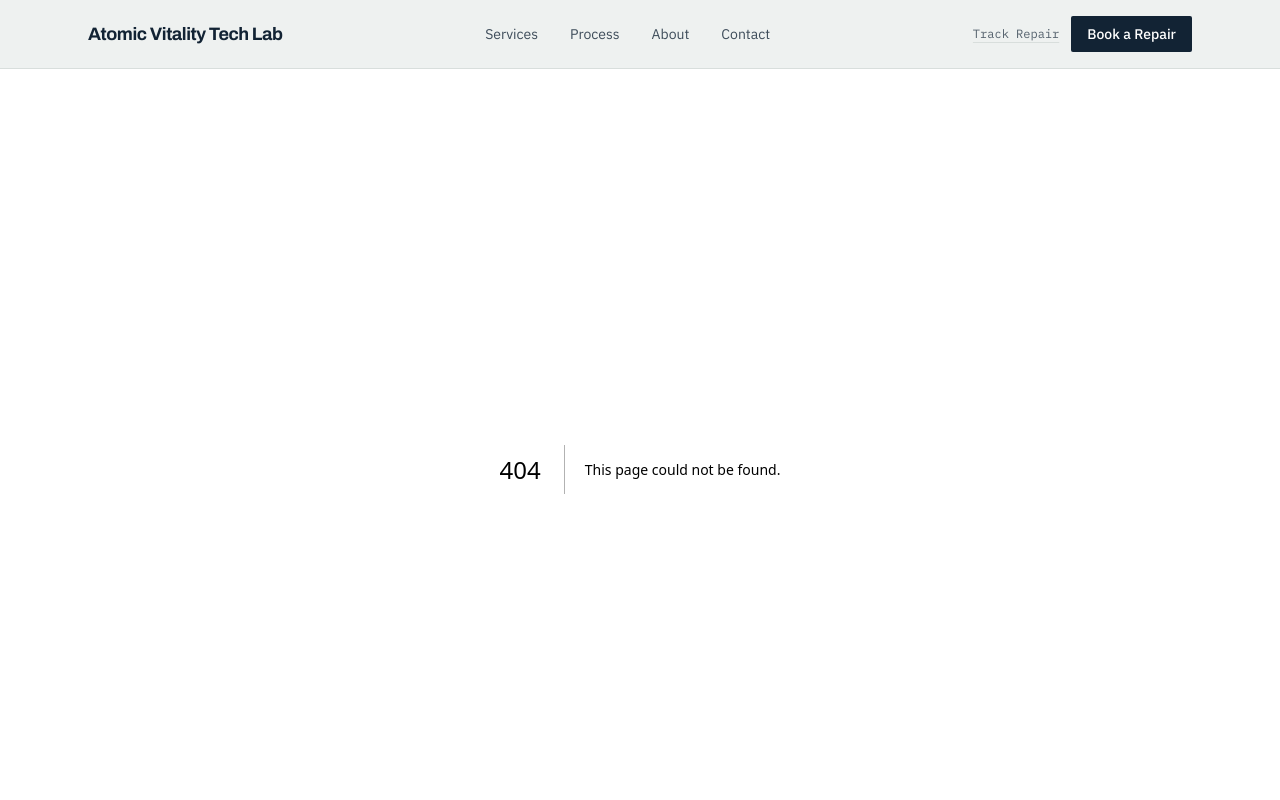
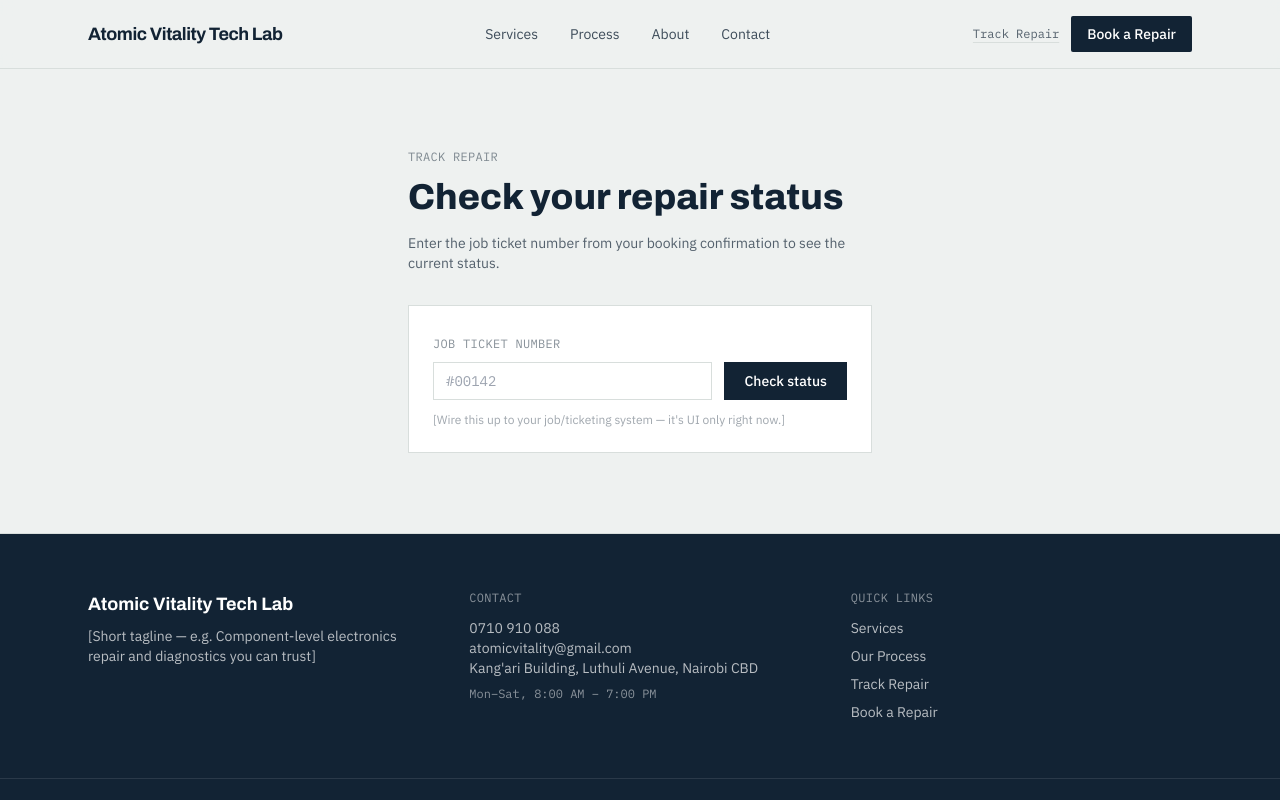
Before and after one commit to sgnjoroge254/appliance-repair-website, a Next.js app: page /track-repair in a window 1280 px wide. Before the commit this address had no page. Shown: the top 800 px of the page. Built offline with nearby package versions, Linux system fonts and the light colour scheme.

Commit message:
Create page.tsx

```diff
--- /dev/null
+++ b/app/track-repair/page.tsx
@@ -0,0 +1,24 @@
+export default function TrackRepairPage() {
+  return (
+    <section className="mx-auto max-w-lg px-6 py-20">
+      <p className="font-mono text-xs uppercase tracking-wide text-ink/50">Track repair</p>
+      <h1 className="mt-3 font-head text-3xl font-extrabold text-ink sm:text-4xl">
+        Check your repair status
+      </h1>
+      <p className="mt-4 font-body text-sm text-ink/70">
+        Enter the job ticket number from your booking confirmation to see the current status.
+      </p>
+
+      <form className="mt-8 border border-steelline bg-white p-6">
+        <label className="font-mono text-xs uppercase tracking-wide text-ink/50" htmlFor="ticket">Job ticket number</label>
+        <div className="mt-2 flex gap-3">
+          <input id="ticket" name="ticket" type="text" placeholder="#00142" className="w-full border border-steelline px-3 py-2 font-mono text-sm" />
+          <button type="submit" className="whitespace-nowrap bg-ink px-5 py-2 font-body text-sm font-medium text-white hover:bg-amber hover:text-ink">
+            Check status
+          </button>
+        </div>
+        <p className="mt-3 font-body text-xs text-ink/40">[Wire this up to your job/ticketing system — it's UI only right now.]</p>
+      </form>
+    </section>
+  );
+}
```
